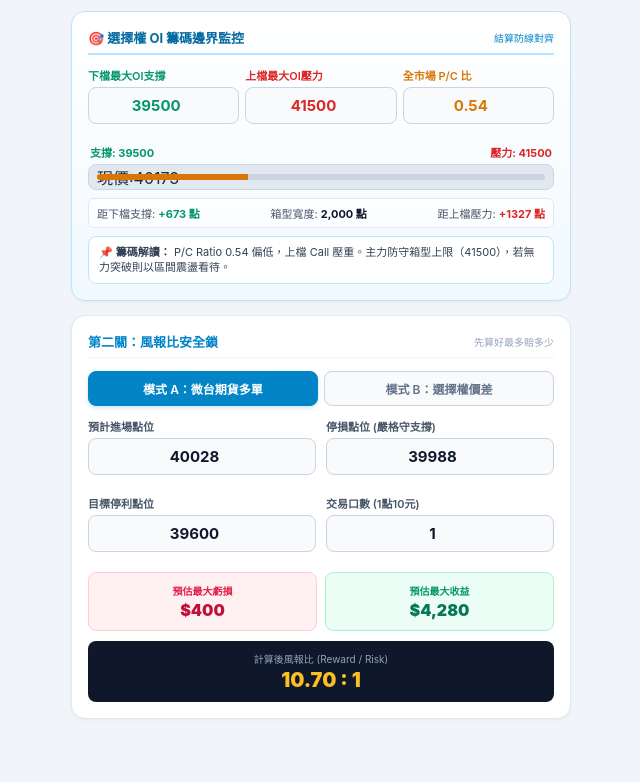
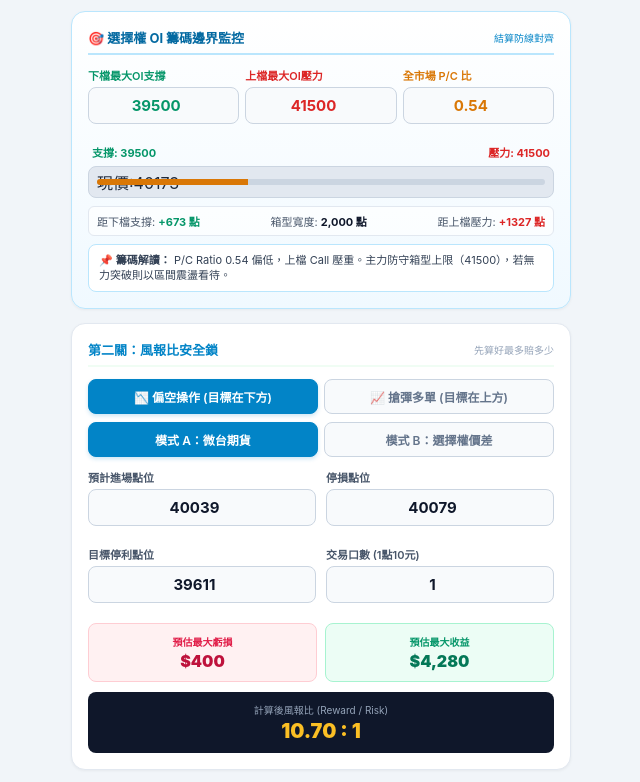
Before and after one commit to tb043317-eng/-, a plain HTML site: page index.html in a window 1280 px wide. Shown: the part 491-1273 px from the top of the page, without its empty margins (319-959 px from the left). Before the commit the page ends 1222 px from the top, so only its background shows below. Drawn offline with Linux system fonts and the light colour scheme.

Commit message:
Add files via upload

```diff
--- a/index.html
+++ b/index.html
@@ -38,26 +38,24 @@
         .btn-toggle { flex: 1; background: #f8fafc; border: 1px solid #cbd5e1; border-radius: 8px; padding: 8px 4px; font-size: 12px; font-weight: 600; color: #64748b; cursor: pointer; text-align: center; }
         .btn-toggle.active { background: #0284c7; color: #ffffff; border-color: #0284c7; box-shadow: 0 2px 4px rgba(2, 132, 199, 0.2); }
 
-        /* 警示盒共用與動態色系 */
+        /* 警示盒 */
         .alert-box { border-radius: 8px; padding: 10px; font-size: 11px; line-height: 1.4; margin-top: 10px; }
         .alert-amber { background: #fffbeb; border: 1px solid #fde68a; color: #92400e; }
         .alert-amber strong { color: #b45309; display: block; font-size: 12px; margin-bottom: 2px; }
-
         .alert-red { background: #fff1f2; border: 1px solid #fecdd3; color: #9f1239; }
         .alert-red strong { color: #e11d48; display: block; font-size: 12px; margin-bottom: 2px; }
-
         .alert-green { background: #ecfdf5; border: 1px solid #a7f3d0; color: #065f46; }
         .alert-green strong { color: #059669; display: block; font-size: 12px; margin-bottom: 2px; }
 
         /* 專屬 OI 籌碼區外框 */
         .oi-card { border-color: #bae6fd; background: linear-gradient(to bottom, #ffffff, #f0f9ff); }
 
-        /* 視覺化跑道改善（數字移到上方，避免覆蓋） */
-        .track-header { display: flex; justify-content: space-between; font-size: 11px; font-weight: 700; margin-bottom: 4px; padding: 0 2px; }
-        .track-container { position: relative; background: #e2e8f0; border-radius: 8px; height: 26px; display: flex; align-items: center; padding: 0 8px; margin-bottom: 8px; border: 1px solid #cbd5e1; }
+        /* 視覺化跑道完美防護 */
+        .track-header { display: flex; justify-content: space-between; font-size: 11px; font-weight: 700; margin-bottom: 6px; padding: 0 4px; }
+        .track-container { position: relative; background: #e2e8f0; border-radius: 8px; height: 32px; display: flex; align-items: center; padding: 0 8px; margin-bottom: 8px; border: 1px solid #cbd5e1; }
         .track-bg { position: absolute; left: 8px; right: 8px; height: 6px; background: #cbd5e1; border-radius: 3px; overflow: hidden; }
         .track-progress { height: 100%; background: #d97706; width: 50%; transition: width 0.3s ease; }
-        .track-pointer { position: absolute; transform: translateX(-50%); background: #0f172a; color: #ffffff; font-size: 10px; font-weight: 800; padding: 1px 6px; border-radius: 4px; top: 3px; white-space: nowrap; box-shadow: 0 1px 2px rgba(0,0,0,0.2); z-index: 5; }
+        .track-pointer { position: absolute; transform: translateX(-50%); background: #0f172a; color: #ffffff; font-size: 10px; font-weight: 800; padding: 2px 6px; border-radius: 4px; top: 6px; white-space: nowrap; box-shadow: 0 1px 2px rgba(0,0,0,0.2); z-index: 5; }
 
         /* 資訊檢視欄 */
         .info-bar { display: flex; justify-content: space-between; font-size: 11px; color: #475569; background: rgba(255,255,255,0.7); padding: 6px 8px; border-radius: 6px; margin-bottom: 8px; border: 1px solid #e2e8f0; }
@@ -155,7 +153,7 @@
                 </div>
             </div>
 
-            <!-- 視覺化跑道（數字移至上方，徹底解決覆蓋問題） -->
+            <!-- 視覺化跑道（完美獨立 Header，絕不覆蓋） -->
             <div class="track-header">
                 <span style="color: #059669;">支撐: <span id="disp-floor">39500</span></span>
                 <span style="color: #dc2626;">壓力: <span id="disp-ceiling">41500</span></span>
@@ -186,26 +184,32 @@
                 <span class="sub">先算好最多賠多少</span>
             </div>
 
+            <!-- 操作方向切換開關 -->
+            <div class="toggle-row" style="margin-bottom: 8px;">
+                <button id="dir-short" onclick="setDirection('short')" class="btn-toggle active">📉 偏空操作 (目標在下方)</button>
+                <button id="dir-long" onclick="setDirection('long')" class="btn-toggle">📈 搶彈多單 (目標在上方)</button>
+            </div>
+
             <div class="toggle-row" style="margin-bottom: 12px;">
-                <button id="mode-micro" onclick="setMode('micro')" class="btn-toggle active">模式 A：微台期貨多單</button>
+                <button id="mode-micro" onclick="setMode('micro')" class="btn-toggle active">模式 A：微台期貨</button>
                 <button id="mode-spread" onclick="setMode('spread')" class="btn-toggle">模式 B：選擇權價差</button>
             </div>
 
             <div class="grid-2">
                 <div class="field">
                     <label id="lbl-entry">預計進場點位</label>
-                    <input type="number" id="entry-price" value="40028" oninput="calculateRisk()" class="input-box">
+                    <input type="number" id="entry-price" value="40039" oninput="calculateRisk()" class="input-box">
                 </div>
                 <div class="field">
-                    <label id="lbl-stop">停損點位 (嚴格守支撐)</label>
-                    <input type="number" id="stop-price" value="39988" oninput="calculateRisk()" class="input-box">
+                    <label id="lbl-stop">停損點位</label>
+                    <input type="number" id="stop-price" value="40079" oninput="calculateRisk()" class="input-box">
                 </div>
             </div>
 
             <div class="grid-2">
                 <div class="field">
                     <label id="lbl-target">目標停利點位</label>
-                    <input type="number" id="target-price" value="39600" oninput="calculateRisk()" class="input-box">
+                    <input type="number" id="target-price" value="39611" oninput="calculateRisk()" class="input-box">
                 </div>
                 <div class="field">
                     <label id="lbl-qty">交易口數 (1點10元)</label>
@@ -236,6 +240,7 @@
         let currentDailyTrend = 'down';
         let current5mTrend = 'down';
         let currentMode = 'micro';
+        let currentDirection = 'short'; // 'short' 或 'long'
 
         function setDailyTrend(trend) {
             currentDailyTrend = trend;
@@ -276,6 +281,24 @@
             }
         }
 
+        function setDirection(dir) {
+            currentDirection = dir;
+            document.getElementById('dir-short').className = dir === 'short' ? 'btn-toggle active' : 'btn-toggle';
+            document.getElementById('dir-long').className = dir === 'long' ? 'btn-toggle active' : 'btn-toggle';
+
+            const vwap = parseFloat(document.getElementById('vwap-price').value) || 40028;
+            if (dir === 'short') {
+                document.getElementById('entry-price').value = vwap;
+                document.getElementById('stop-price').value = vwap + 40;
+                document.getElementById('target-price').value = vwap - 428;
+            } else {
+                document.getElementById('entry-price').value = vwap;
+                document.getElementById('stop-price').value = vwap - 40;
+                document.getElementById('target-price').value = vwap + 428;
+            }
+            calculateRisk();
+        }
+
         function adjustPrice(val) {
             const input = document.getElementById('market-price');
             input.value = parseFloat(input.value) + val;
@@ -289,11 +312,7 @@
         }
 
         function syncVwap() {
-            const vwap = document.getElementById('vwap-price').value;
-            document.getElementById('entry-price').value = vwap;
-            document.getElementById('stop-price').value = parseFloat(vwap) - 40;
-            document.getElementById('target-price').value = parseFloat(vwap) - 428;
-            calculateRisk();
+            setDirection(currentDirection);
         }
 
         function setMode(mode) {
@@ -346,7 +365,7 @@
             const qty = parseFloat(document.getElementById('trade-qty').value) || 1;
 
             const riskPoints = Math.abs(entry - stop);
-            const rewardPoints = Math.abs(target - entry);
+            const rewardPoints = Math.abs(entry - target);
 
             let loss = riskPoints * 10 * qty;
             let profit = rewardPoints * 10 * qty;
```
